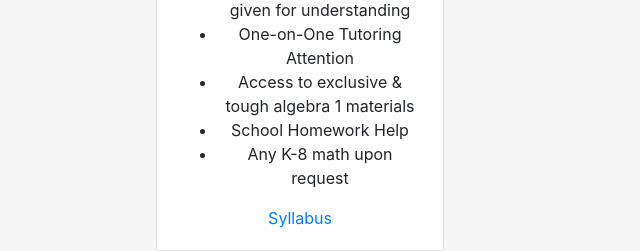
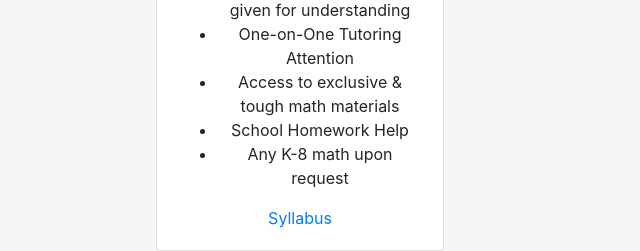
Before and after one commit to yashikd/TheTutor, a plain HTML site: page index.html in a window 1280 px wide. Shown: the part 401-652 px from the top of the page, 340-980 px from the left. Drawn offline with nearby package versions, Linux system fonts and the light colour scheme.

Commit message:
Add files via upload

```diff
--- a/index.html
+++ b/index.html
@@ -30,7 +30,7 @@
                             <ul>
                                 <li>Homework, Tests, Quizzes given for understanding</li>
                                 <li>One-on-One Tutoring Attention</li>
-                                <li>Access to exclusive & tough algebra 1 materials</li>
+                                <li>Access to exclusive & tough math materials</li>
                                 <li>School Homework Help</li>
                                 <li>Any K-8 math upon request</li>
                             </ul>
```
